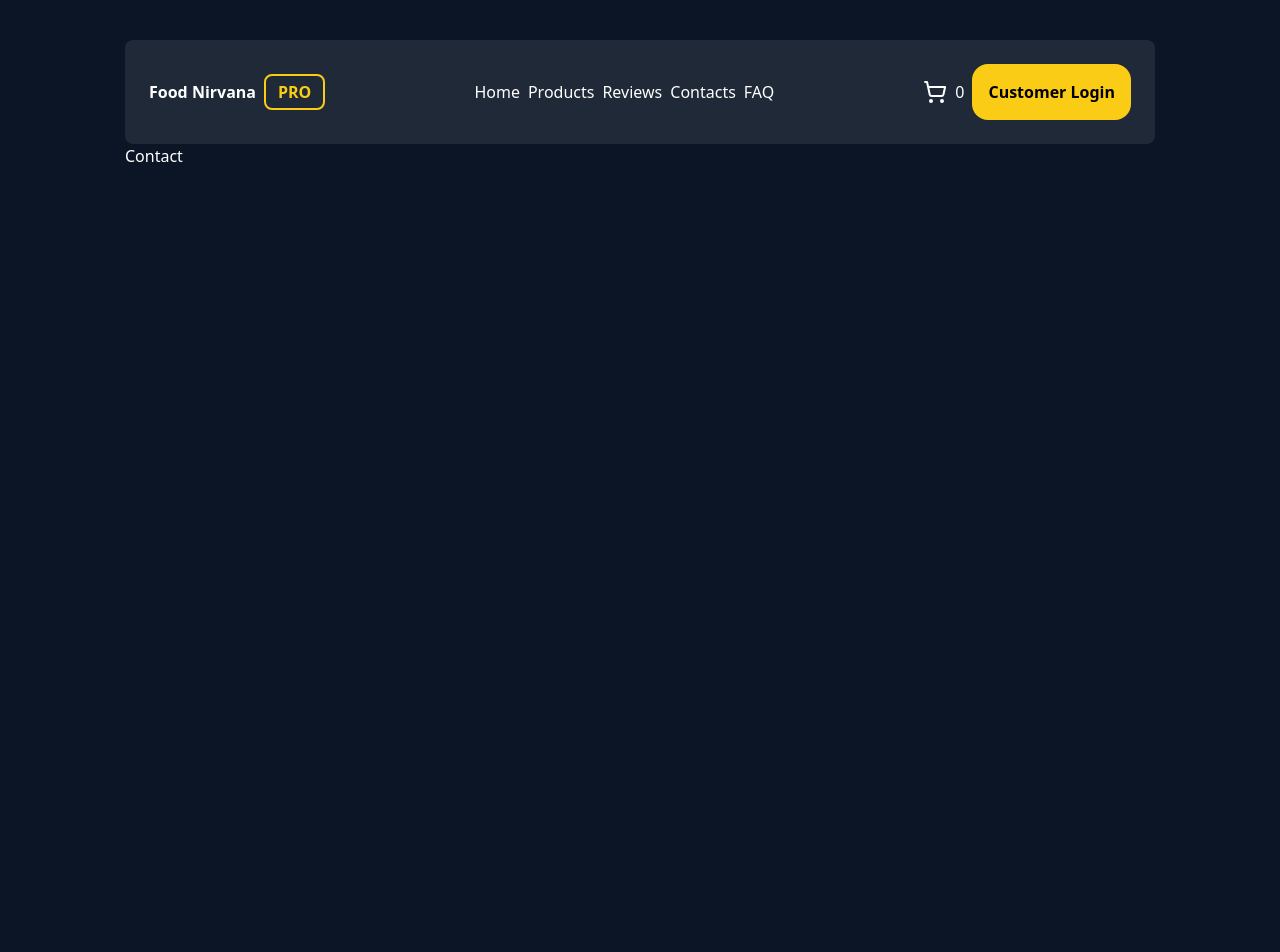
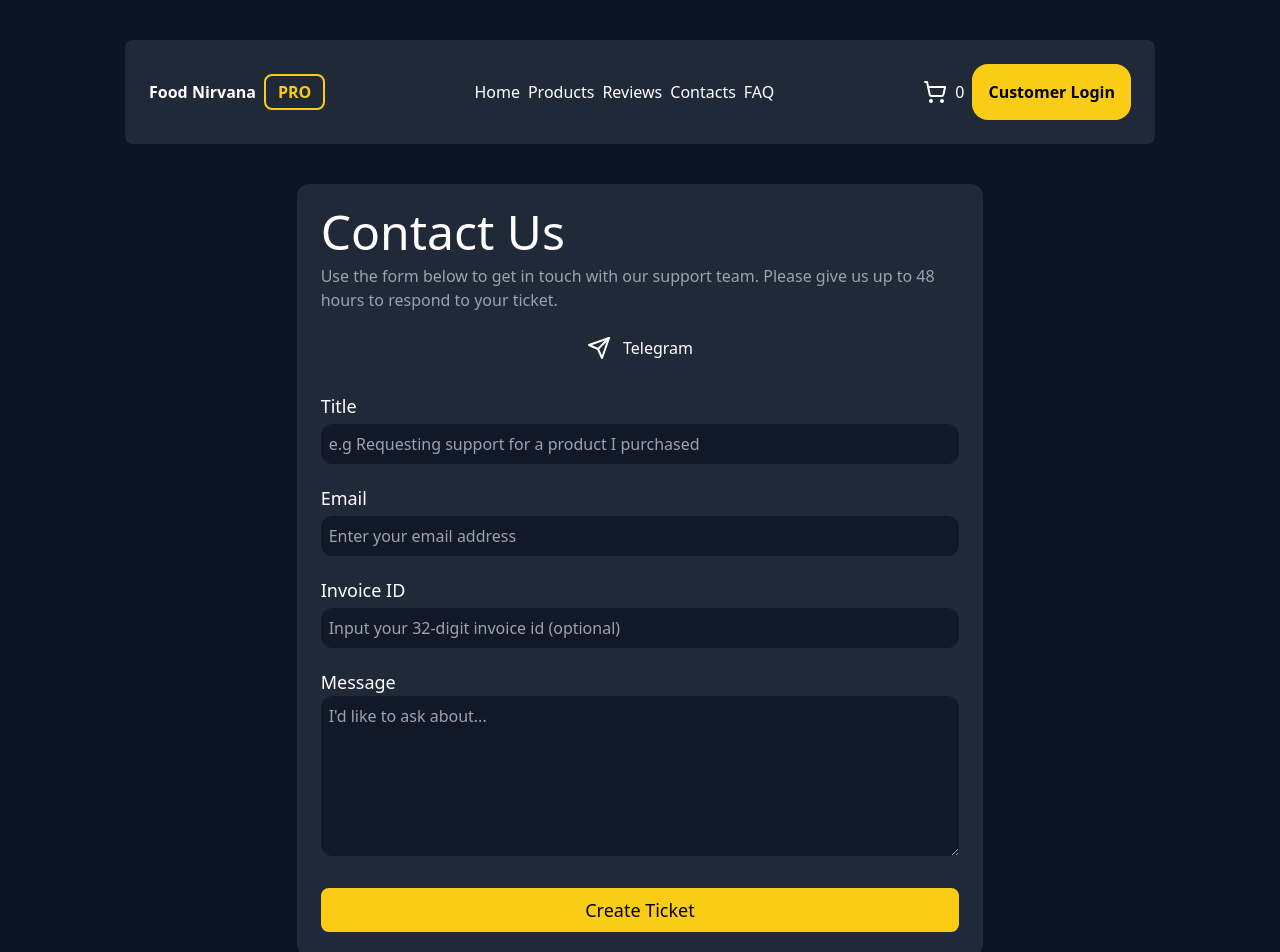
Before and after one commit to caesar003/foodnirvana, a Next.js app: page /contacts in a window 1280 px wide. Shown: the top 952 px of the page. Before the commit the page ends 800 px from the top, so only its background shows below. Built offline with nearby package versions, Linux system fonts and the light colour scheme.

Commit message:
feat: added new page (contact)

```diff
--- /dev/null
+++ b/src/components/Input.tsx
@@ -0,0 +1,10 @@
+import React from "react";
+
+export default function Input(
+  props: React.DetailedHTMLProps<
+    React.InputHTMLAttributes<HTMLInputElement>,
+    HTMLInputElement
+  >
+) {
+  return <input className="bg-gray-900 p-2 rounded-xl my-1" {...props} />;
+}
--- a/src/pages/contacts/index.tsx
+++ b/src/pages/contacts/index.tsx
@@ -1,12 +1,83 @@
+import Footer from "@components/Footer";
+import Input from "@components/Input";
 import Layout from "@components/Layout";
 import { Head } from "@components/index";
+import { Send } from "lucide-react";
+import Link from "next/link";
 import React from "react";
 
 export default function Contact() {
   return (
     <Layout>
-     <Head title="Food Nirvana - Contact Us"/>
-      <div>Contact</div>
+      <Head title="Food Nirvana - Contact Us" />
+      <form>
+        <div className="grid grid-cols-6 justify-center">
+          <div className="bg-gray-800 col-span-4 col-start-2 p-6 my-10 rounded-xl">
+            <h1 className="text-5xl">Contact Us</h1>
+            <p className="text-gray-400 my-2">
+              Use the form below to get in touch with our support team. Please
+              give us up to 48 hours to respond to your ticket.
+            </p>
+            <div className="grid justify-center items-center p-4">
+              <Link href="/" className="flex gap-3">
+                <Send />
+                <span>Telegram</span>
+              </Link>
+            </div>
+
+            <div className="flex flex-col my-4">
+              <label htmlFor="title" className="text-lg">
+                Title
+              </label>
+              <Input
+                type="text"
+                placeholder="e.g Requesting support for a product I purchased"
+                id="title"
+                required
+              />
+            </div>
+            <div className="flex flex-col my-4">
+              <label htmlFor="email" className="text-lg">
+                Email
+              </label>
+              <Input
+                type="email"
+                placeholder="Enter your email address"
+                id="email"
+                required
+              />
+            </div>
+            <div className="flex flex-col my-4">
+              <label htmlFor="invoiceId" className="text-lg">
+                Invoice ID
+              </label>
+              <Input
+                type="text"
+                placeholder="Input your 32-digit invoice id (optional)"
+                id="invoiceId"
+              />
+            </div>
+            <div className="flex flex-col my-4">
+              <label htmlFor="message" className="text-lg">
+                Message
+              </label>
+              <textarea
+                rows={6}
+                id="message"
+                className="bg-gray-900 p-2 rounded-xl"
+                placeholder="I'd like to ask about..."
+              />
+            </div>
+            <button
+              type="submit"
+              className="w-full bg-yellow-400 text-black hover:bg-indigo-800 hover:text-yellow-400 rounded-lg p-2 mt-4 text-lg"
+            >
+              Create Ticket
+            </button>
+          </div>
+        </div>
+      </form>
+      <Footer />
     </Layout>
   );
 }
```
